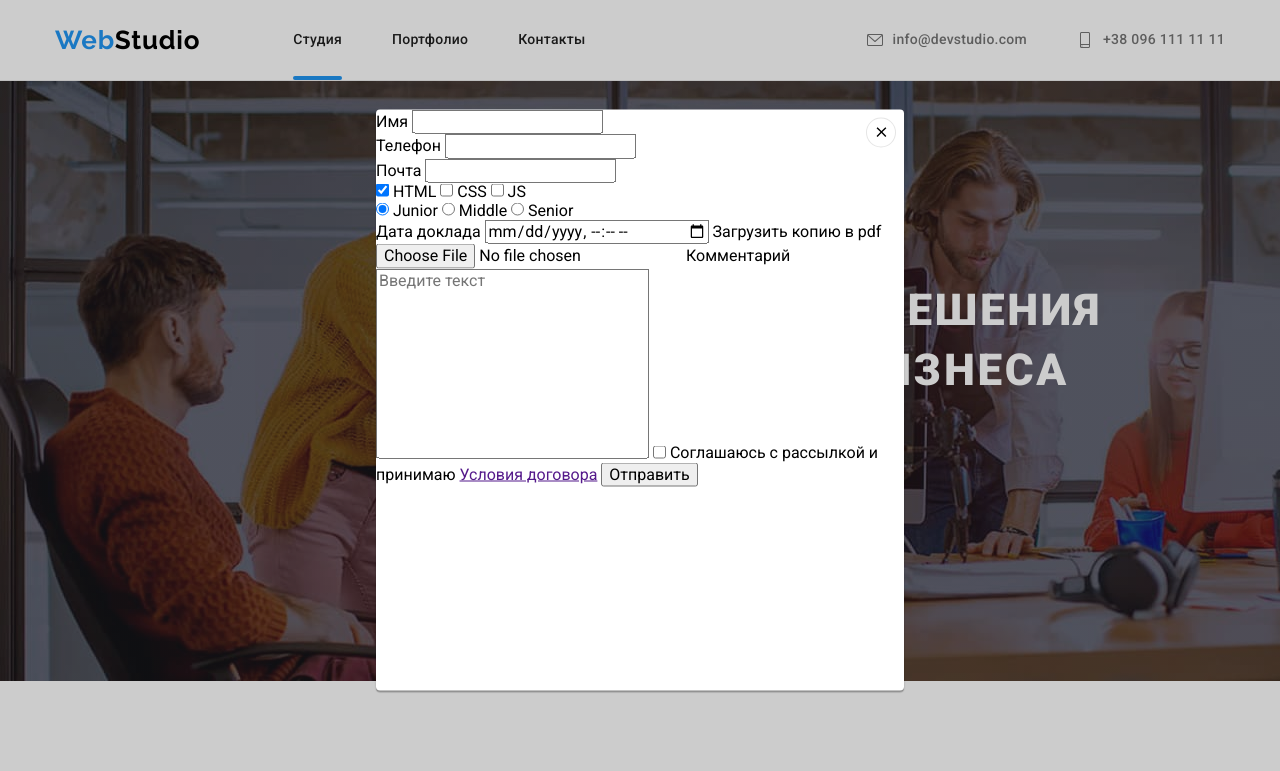
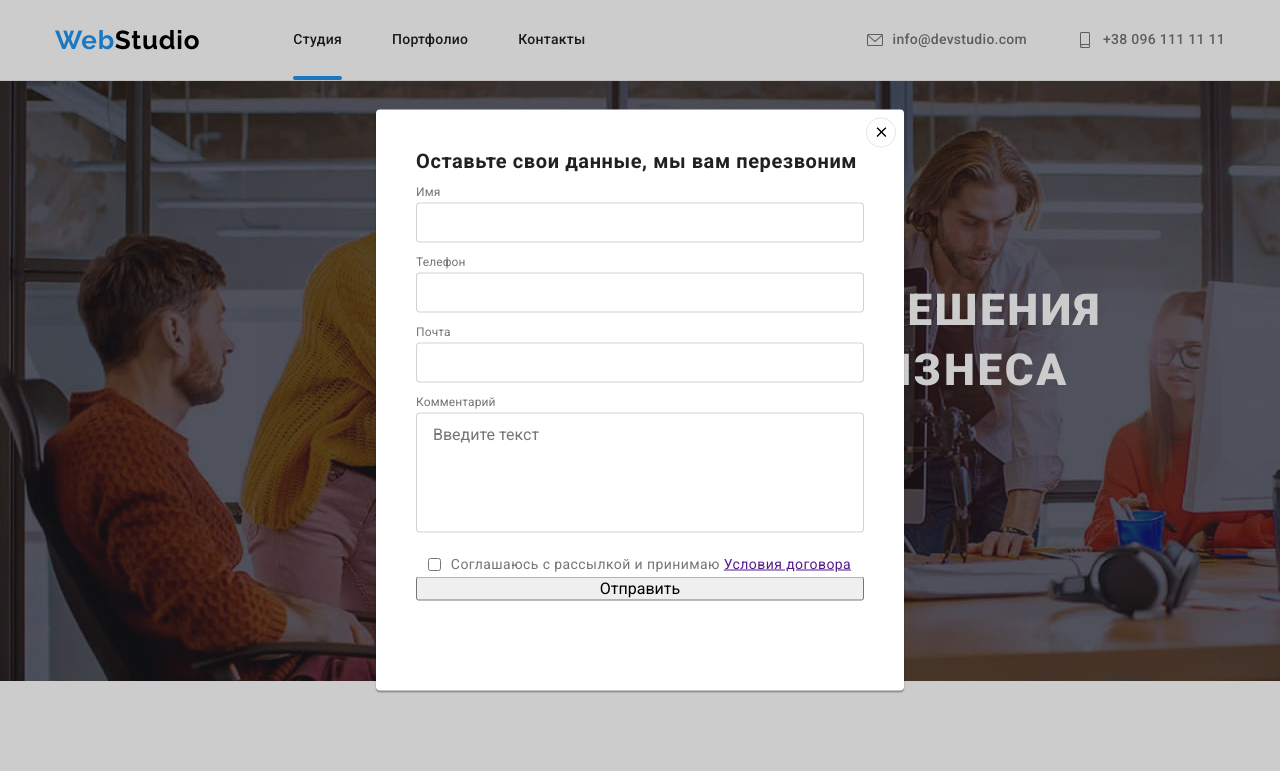
Before and after one commit to kashpav/goit-murkup-hw-06, a plain HTML site: page index.html in a window 1280 px wide. Both pictures are taken after a click on the button "Заказать услугу". Shown: the top 771 px of the page. Drawn offline with nearby package versions, Linux system fonts and the light colour scheme.

Commit message:
добавляє учбову модалку з формою та стилями

```diff
--- a/css/styles.css
+++ b/css/styles.css
@@ -707,6 +707,89 @@ box-sizing: content-box;
 textarea {
     resize: none;
 }
+
+.form-header {
+    display: flex;
+    margin: 40px 40px 12px 40px;
+
+    font-weight: 700;
+    font-size: 20px;
+    line-height: 1.15;
+    text-align: center;
+    letter-spacing: 0.03em;
+    color: var(--header-color);
+}
+
+.form-field {
+    display: flex;
+    flex-direction: column;
+    margin-right: 40px;
+    margin-left: 40px;
+
+}
+
+.form-field + .form-field {
+    margin-top: 12px;
+}
+
+.form-field input {
+    margin: 0;
+    padding: 0;
+    border: 1px solid rgba(33, 33, 33, 0.2);
+    box-sizing: border-box;
+    border-radius: 4px;
+    height: 40px;
+}
+
+.form-field textarea {
+    border: 1px solid rgba(33, 33, 33, 0.2);
+    box-sizing: border-box;
+    border-radius: 4px;
+    height: 120px;
+    padding: 12px 16px;
+    }
+
+.form-field input::placeholder {
+    font-weight: 400;
+    font-size: 12px;
+    line-height: 1.17;
+    letter-spacing: 0.01em;
+    color: rgba(117, 117, 117, 0.5);
+}
+
+.form-field label {
+    margin-bottom: 4px;
+    font-weight: 400;
+    font-size: 12px;
+    line-height: 1.17;
+    letter-spacing: 0.01em;
+    color: var(--text-color);
+}
+
+.form-policy {
+    display: flex;
+    flex-direction: row;
+    margin-top: 20px;
+    margin-right: 52px;
+    margin-left: 51px;
+    justify-content: center;
+
+}
+
+.form-policy label {
+    font-weight: 400;
+    font-size: 14px;
+    line-height: 1.71;
+    letter-spacing: 0.03em;
+    color: #757575;
+}
+
+.form-policy input{
+    margin-top: 4px;
+    margin-bottom: 4px;
+    margin-right: 10px;
+}
+
 /* ----Projects----- */
 
 .buttons {
--- a/index.html
+++ b/index.html
@@ -432,50 +432,30 @@
                     </svg></button>
 
                     <form class="form">
-                        <div class="form-name">
+                        <h2 class="form-header">Оставьте свои данные, мы вам перезвоним</h2>
+                        <div class="form-field form-name">
                             <label for="name">Имя</label>
                             <input type="text" name="name" id="name" autofocus />
                         </div>
-                        <div class="form-tel">
+                        <div class="form-field form-tel">
                             <label for="tel">Телефон</label>
                             <input type="tel" name="tel" id="tel" />
                         </div>
-                        <div class="form-mail">
+                        <div class="form-field form-mail">
                             <label for="mail">Почта</label>
                             <input type="email" name="mail" id="mail"/>
                         </div>
-                        <div role="group">
-                            <input type="checkbox" name="topic" value="HTML" id="HTML" checked/>
-                            <label for="HTML">HTML</label>
-                            <input type="checkbox" name="topic" value="CSS" id="CSS"/>
-                            <label for="CSS">CSS</label>
-                            <input type="checkbox" name="topic" value="JS" id="JS"/>
-                            <label for="JS">JS</label>
+                        <div class="form-field form-comment">
+                            <label for="comment">Комментарий</label>
+                            <textarea name="comment" id="comment" placeholder="Введите текст" cols="30" rows="10"></textarea>
                         </div>
-
-                        <div role="group">
-                            <input type="radio" name="experiense" value="junior" id="junior" checked/>
-                            <label for="junior">Junior</label>
-                            <input type="radio" name="experiense" value="middle" id="middle"/>
-                            <label for="middle">Middle</label>
-                            <input type="radio" name="experiense" value="senior" id="senior"/>
-                            <label for="senior">Senior</label>
+                        <div class="form-policy">
+                            <input type="checkbox" name="policy" value="" id="policy">
+                            <label for="policy">Соглашаюсь с рассылкой и принимаю <a href="">Условия договора</a></label>
                         </div>
-
-                        <label for="date">Дата доклада</label>
-                        <input type="datetime-local" name="date" id="date" min="2021-01-12T12-30"/>
-
-                        <label for="pdf">Загрузить копию в pdf</label>
-                        <input type="file" name="pdf" id="pdf" />
-
-                        <label for="comment">Комментарий</label>
-                        <textarea name="comment" id="comment" placeholder="Введите текст" cols="30" rows="10"></textarea>
-
-                        <input type="checkbox" name="policy" value="" id="policy">
-                        <label for="policy">Соглашаюсь с рассылкой и принимаю <a href="">Условия договора</a></label>
-
-                        <button type="submit">Отправить</button>
-
+                        <div class="form-field form-btn">
+                            <button type="submit">Отправить</button>
+                        </div>
                     </form>
             </div>
         </div>
```
Also changed, not shown: portfolio.html (+10 -3 lines).
